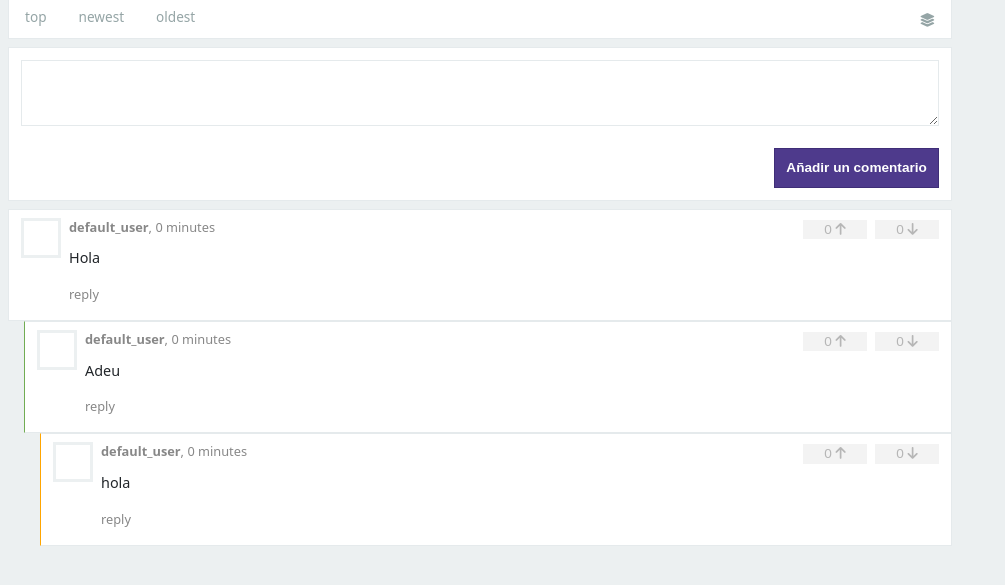
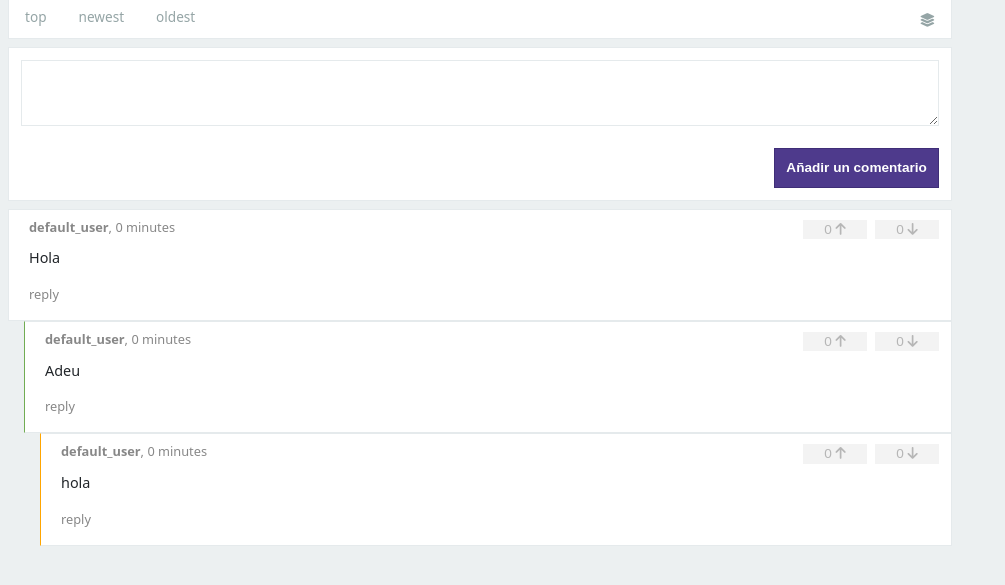
Before and after one commit to danielcaag17/projecte_asw, a Django app: page /thread/1/1/ in a window 1280 px wide. Shown: the part 165-750 px from the top of the page, without its empty margins (0-1005 px from the left). Run offline with Django 4.2, Linux system fonts and the light colour scheme; the visitor is signed in with stand-in values (Sample User, id 1); data comes from the database, SQL or seed files in the repository; some libraries are stand-ins or nearby versions.

Commit message:
Delete avatar figure comments

```diff
--- a/api/templates/comments_tree.html
+++ b/api/templates/comments_tree.html
@@ -15,12 +15,6 @@
                 <time class="timeago">{{ comment.last_edited|timesince }}</time> ago)
             {% endif %}
         </header>
-        <figure>
-            <a data-action="mouseover->mentions#user_popup mouseout->mentions#user_popup_out"
-               data-mentions-username-param="Correu del user">
-                <div class="no-avatar"></div>
-            </a>
-        </figure>
         <div class="content" style="">
             <p>{{ comment.body }}</p>
         </div>
@@ -144,12 +138,6 @@
                 <time class="timeago">{{ reply.comment_reply.last_edited|timesince }}</time> ago)
             {% endif %}
         </header>
-        <figure>
-            <a data-action="mouseover->mentions#user_popup mouseout->mentions#user_popup_out"
-               data-mentions-username-param="Correu del user">
-                <div class="no-avatar"></div>
-            </a>
-        </figure>
         <div class="content" style="">
             <p>{{ reply.comment_reply.body }}</p>
         </div>
```
